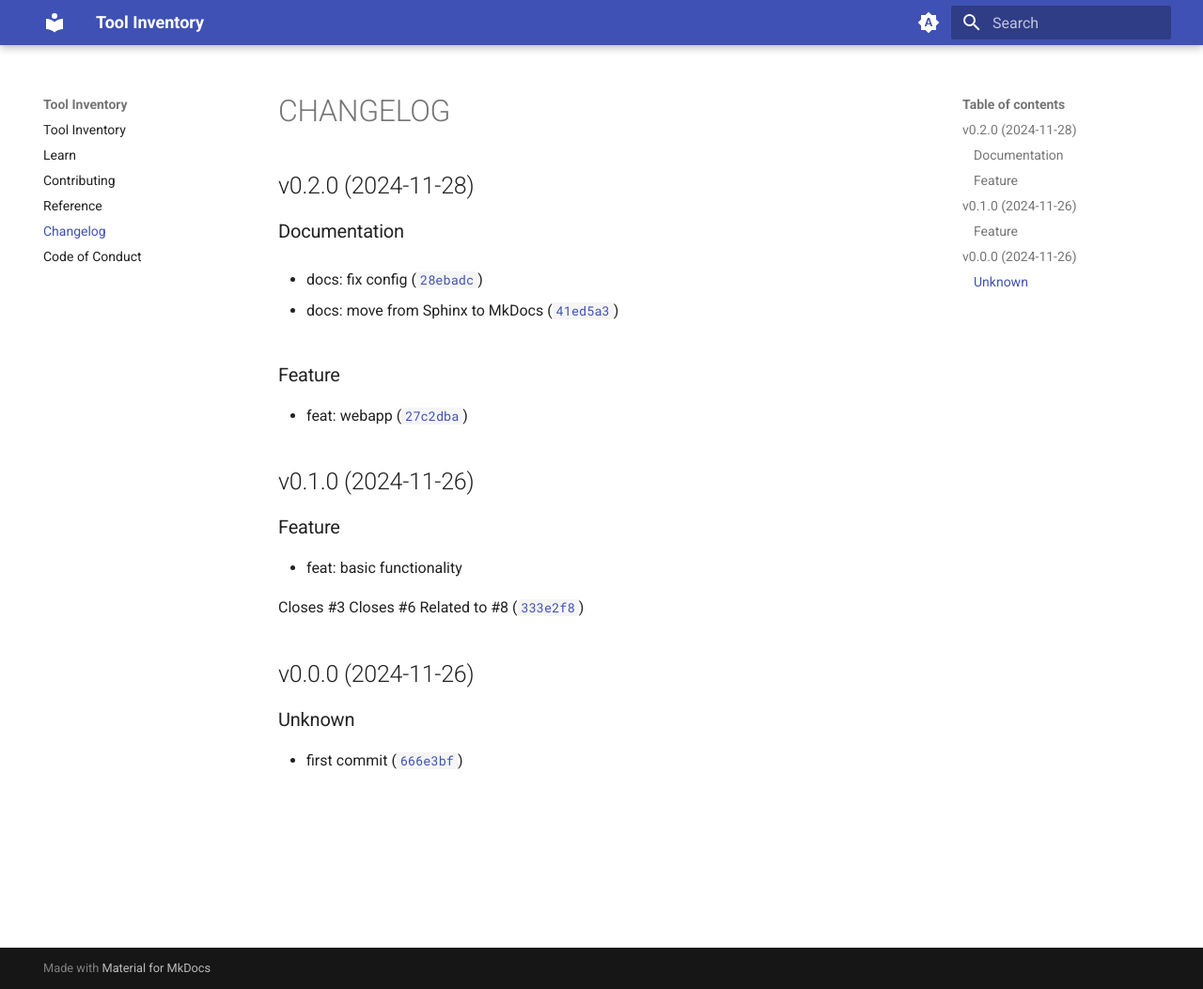
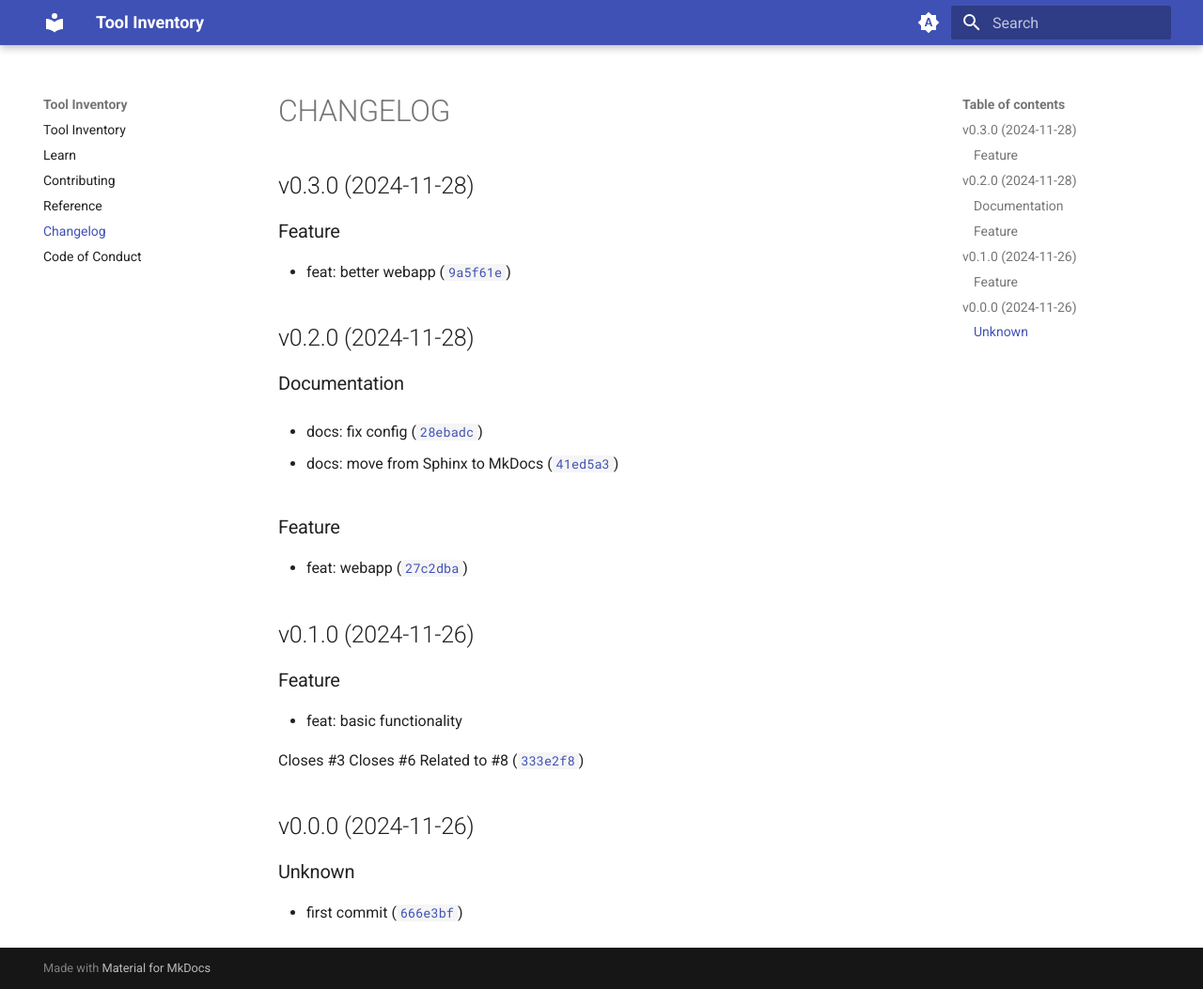
Before and after one commit to MicaelJarniac/tool-inventory, an MkDocs documentation site: the page built from docs/CHANGELOG.md, in a window 1280 px wide and 1053 px high. Shown: the whole window at 94% size. Built offline with MkDocs 1.6.1 and Material for MkDocs 9.7.7, drawn with Linux system fonts in a browser that asks for light colours.

Commit message:
0.3.0
Automatically generated by python-semantic-release

```diff
--- a/docs/CHANGELOG.md
+++ b/docs/CHANGELOG.md
@@ -1,5 +1,12 @@
 # CHANGELOG
 
+
+
+## v0.3.0 (2024-11-28)
+
+### Feature
+
+* feat: better webapp ([`9a5f61e`](https://github.com/MicaelJarniac/tool-inventory/commit/9a5f61efb18b635b0fa7f6a6d009b89133545576))
 
 
 ## v0.2.0 (2024-11-28)
--- a/pyproject.toml
+++ b/pyproject.toml
@@ -4,7 +4,7 @@ build-backend = "poetry.core.masonry.api"
 
 [tool.poetry]
 name = "tool-inventory"
-version = "0.2.0"
+version = "0.3.0"
 description = "Tool inventory."
 authors = ["Micael Jarniac <micael@jarniac.dev>"]
 license = "MIT"
```
